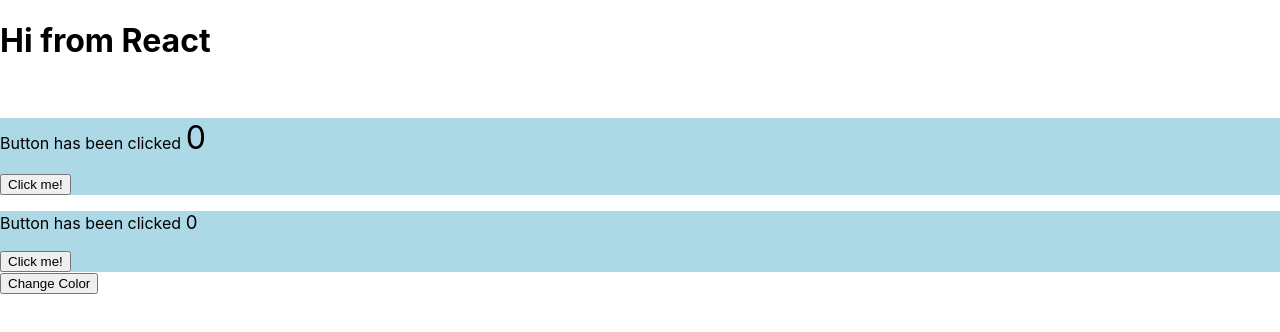
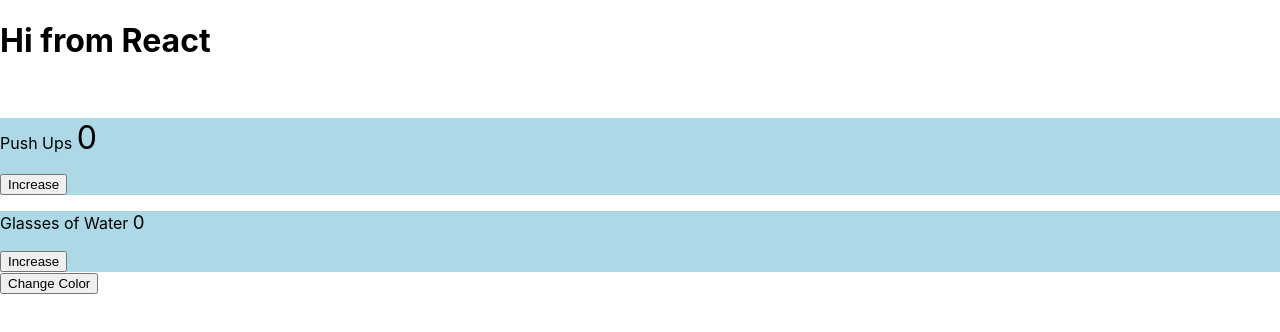
Before and after one commit to itu-tid/lecture-notes, a React (Create React App) app in the folder Code/7-intro-to-react/hello-world/: page / in a window 1280 px wide. Shown: the top 332 px of the page. Built offline with nearby package versions, Linux system fonts and the light colour scheme; what parse would draw is missing.

Commit message:
named counters

```diff
--- a/Code/7-intro-to-react/hello-world/src/App.js
+++ b/Code/7-intro-to-react/hello-world/src/App.js
@@ -13,9 +13,9 @@
 
             <br />
 
-            <Counter color={color} size={"24pt"}/>
+            <Counter name={"Push Ups"} color={color} size={"24pt"}/>
 
-            <Counter color={color} size={"14pt"} />
+            <Counter name={"Glasses of Water"} color={color} size={"14pt"} />
 
             <button onClick={
                     () => {setColor("yellow")}}
--- a/Code/7-intro-to-react/hello-world/src/Counter.js
+++ b/Code/7-intro-to-react/hello-world/src/Counter.js
@@ -1,22 +1,27 @@
-import {useState} from "react";
+import {useEffect, useState} from "react";
 
-export default function Counter({color, size}) {
+export default function Counter({name, color, size}) {
 
     const [clicks, setClicks] = useState(0);
 
+    useEffect(() => {
+            document.title = "Counter: "+ clicks;
+            localStorage.setItem(name, JSON.stringify(clicks));
+    }, [clicks]);
+
+
     function handleClick() {
-        setClicks(clicks +1)
+        setClicks(clicks + 1);
     }
 
     return (
         <div style={{backgroundColor: color}  }>
 
             <p>
-                Button has been clicked <span style={
-                        {fontSize: size}  }>{clicks}</span>
+                {name} <span style={{fontSize: size}  }>{clicks}</span>
             </p>
 
-            <button onClick={ handleClick }>Click me!</button>
+            <button onClick={ handleClick }>Increase</button>
 
         </div>
     );
```
